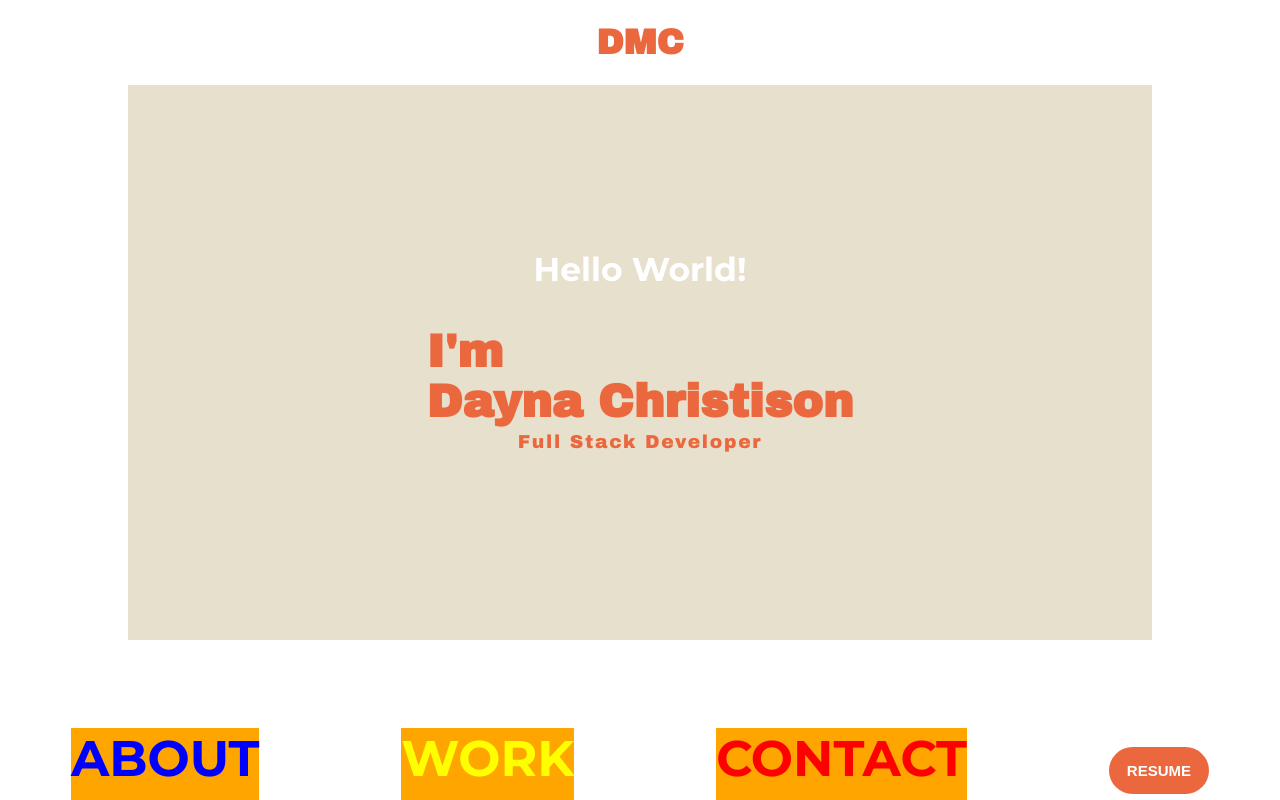
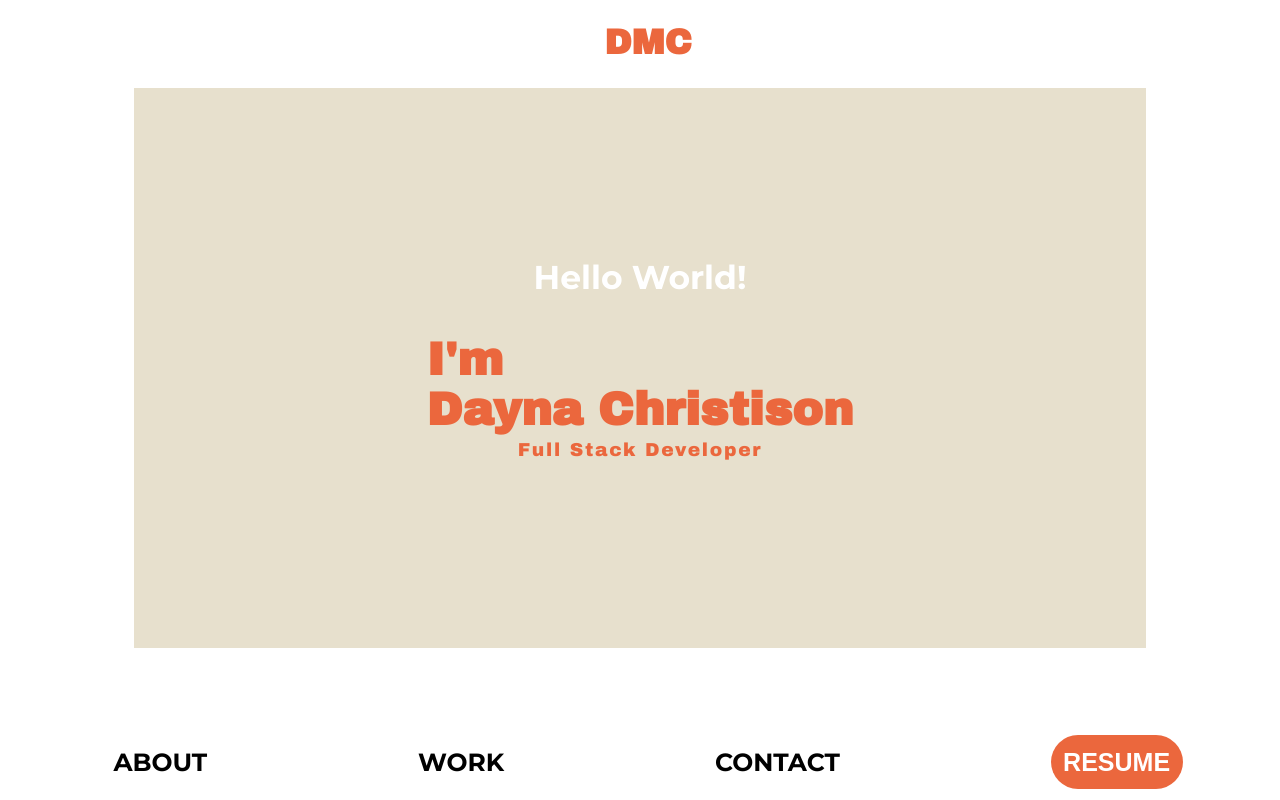
Before and after one commit to runnndmc/dmc-portfolio, a React (Create React App) app: page / in a window 1280 px wide. Shown: the top 800 px of the page. Built offline with nearby package versions, Linux system fonts and the light colour scheme; a web font is replaced by a local one.

Commit message:
nav back but bigger

```diff
--- a/src/App.css
+++ b/src/App.css
@@ -43,6 +43,7 @@
    color: #EB673D;
    font-family: 'Archivo Black', sans-serif;
  }
+  /* ===== HERO BLOCK ===== */
  .hero{
    grid-area: hero;
    background-color: #E7E0CD;
@@ -73,6 +74,8 @@
    font-weight: 300;
    letter-spacing: 1.7px;
  }
+
+ /* ===== NAV ===== */
  .nav{
    grid-area: nav;
    position: fixed;
@@ -86,19 +89,20 @@
    justify-content: space-around;
    align-items: baseline;
    align-content: space-between;
-   margin:0 auto;
+   margin: 0 auto;
    padding: .5em 0 3em 0;
+   font-size: 30px;
  }
-button{
+.resume-link{
   background-color: #EB673D;
   border-radius: 2em;
   color: #FFFFFF;
   text-decoration: none;
-font-weight: 700;
-padding: 1em 1.2em;
+  font-weight: 600;
+  padding: .5em .5em;
   box-sizing: border-box;
   border: none;
-font-size: 15px;
+  font-size: 25px;
 }
  #home{
   padding-bottom: 100px;
@@ -112,6 +116,7 @@ font-size: 15px;
 a{
   text-decoration: none;
 }
+ /* ===== ABOUT SECTION ===== */
  .about-tag{
    margin-top: 0;
    color: #000000;
@@ -133,7 +138,6 @@ a{
    top:0;
    height: auto;
  }
-/* ======= ABOUT SECTION ====== */
  .about-container{
   background-color: #EB673D;
    position: relative;
@@ -162,9 +166,11 @@ a{
    font-size: 13px;
    margin-top: 0;
  }
+  /* ===== WORK SECTION ===== */
  .work{
    grid-area: work;
  }
+  /* ===== CONTACT SECTION ===== */
  .contact-form{
    grid-area: contact;
    display: flex;
@@ -211,8 +217,9 @@ a{
 
 .label{
   margin-bottom: 0;
+}
 
-}
+ /* ===== MEDIA QUERIES ===== */
 @media (max-width: 319px){
   .statement{
     font-size: 12px;
--- a/src/Nav.jsx
+++ b/src/Nav.jsx
@@ -3,18 +3,18 @@ import React, { useState } from "react";
 const Nav = () => {
   const [hover, setHover] = useState("orange");
 
-  const aboutHoverStyles = {
-    fontSize: "50px",
-    color: 'blue'
-  };
-  const workHoverStyles ={
-    fontSize: "50px",
-    color: 'yellow'
-  }
-  const contactHoverStyles = {
-    fontSize: "50px",
-    color: 'red'
-  };
+  // const aboutHoverStyles = {
+  //   fontSize: "50px",
+  //   color: 'blue'
+  // };
+  // const workHoverStyles ={
+  //   fontSize: "50px",
+  //   color: 'yellow'
+  // }
+  // const contactHoverStyles = {
+  //   fontSize: "50px",
+  //   color: 'red'
+  // };
 
 
   const postHoverStyles = {
@@ -30,10 +30,11 @@ const Nav = () => {
     <div className="nav">
       <ul className="nav-bar">
         <a href="#about"
-          style={postHoverStyles}>
+          // style={postHoverStyles}
+          >
           <h5
             className="about-tag"
-            style={aboutHoverStyles}
+            // style={aboutHoverStyles}
             onMouseEnter={() => handleHover("orange")}
             onMouseLeave={() => handleHover("white")}
           >
@@ -43,10 +44,11 @@ const Nav = () => {
         </a>
 
         <a href="#work"
-         style={postHoverStyles}>
+         // style={postHoverStyles}
+         >
           <h5
             className="work-tag"
-            style={workHoverStyles}
+            // style={workHoverStyles}
             onMouseEnter={() => handleHover("orange")}
             onMouseLeave={() => handleHover("white")}
           >
@@ -56,10 +58,11 @@ const Nav = () => {
         </a>
 
         <a href="#contact"
-          style={postHoverStyles}>
+         // style={postHoverStyles}
+         >
           <h5
             className="contact-tag"
-            style={contactHoverStyles}
+            // style={contactHoverStyles}
             onMouseEnter={() => handleHover("orange")}
             onMouseLeave={() => handleHover("white")}
           >
@@ -73,7 +76,7 @@ const Nav = () => {
           target="_blank"
           rel="noopener noreferrer"
         >
-          <button>RESUME</button>
+          <button className='resume-link'>RESUME</button>
         </a>
       </ul>
     </div>
--- a/src/index.css
+++ b/src/index.css
@@ -1,4 +1,4 @@
-body {
+/* body {
   margin: 0;
   font-family: -apple-system, BlinkMacSystemFont, 'Segoe UI', 'Roboto', 'Oxygen',
     'Ubuntu', 'Cantarell', 'Fira Sans', 'Droid Sans', 'Helvetica Neue',
@@ -10,4 +10,4 @@ body {
 code {
   font-family: source-code-pro, Menlo, Monaco, Consolas, 'Courier New',
     monospace;
-}
+} */
```
Lines whose indentation alone changed are shown as unchanged.
